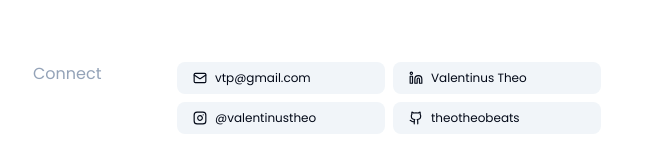
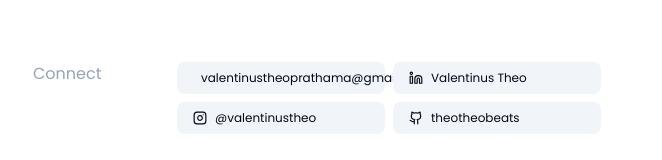
Before and after one commit to theotheobeats/vtp-io, a Next.js app: page /about in a window 1280 px wide. Shown: the part 683-843 px from the top of the page, without its empty margins (319-981 px from the left). Built offline with nearby package versions, Linux system fonts and the light colour scheme.

Commit message:
email update

```diff
--- a/src/components/About.tsx
+++ b/src/components/About.tsx
@@ -56,8 +56,8 @@ const About = () => {
 					</span>
 					<div className="grid grid-cols-1 sm:grid-cols-2 md:grid-cols-2 gap-2">
 						<ConnectButton
-							link="vtp@gmail.com"
-							title="vtp@gmail.com"
+							link="valentinustheoprathama@gmail.com"
+							title="valentinustheoprathama@gmail.com"
 							icon={<Mail size={14} />}
 						/>
 						<ConnectButton
```
